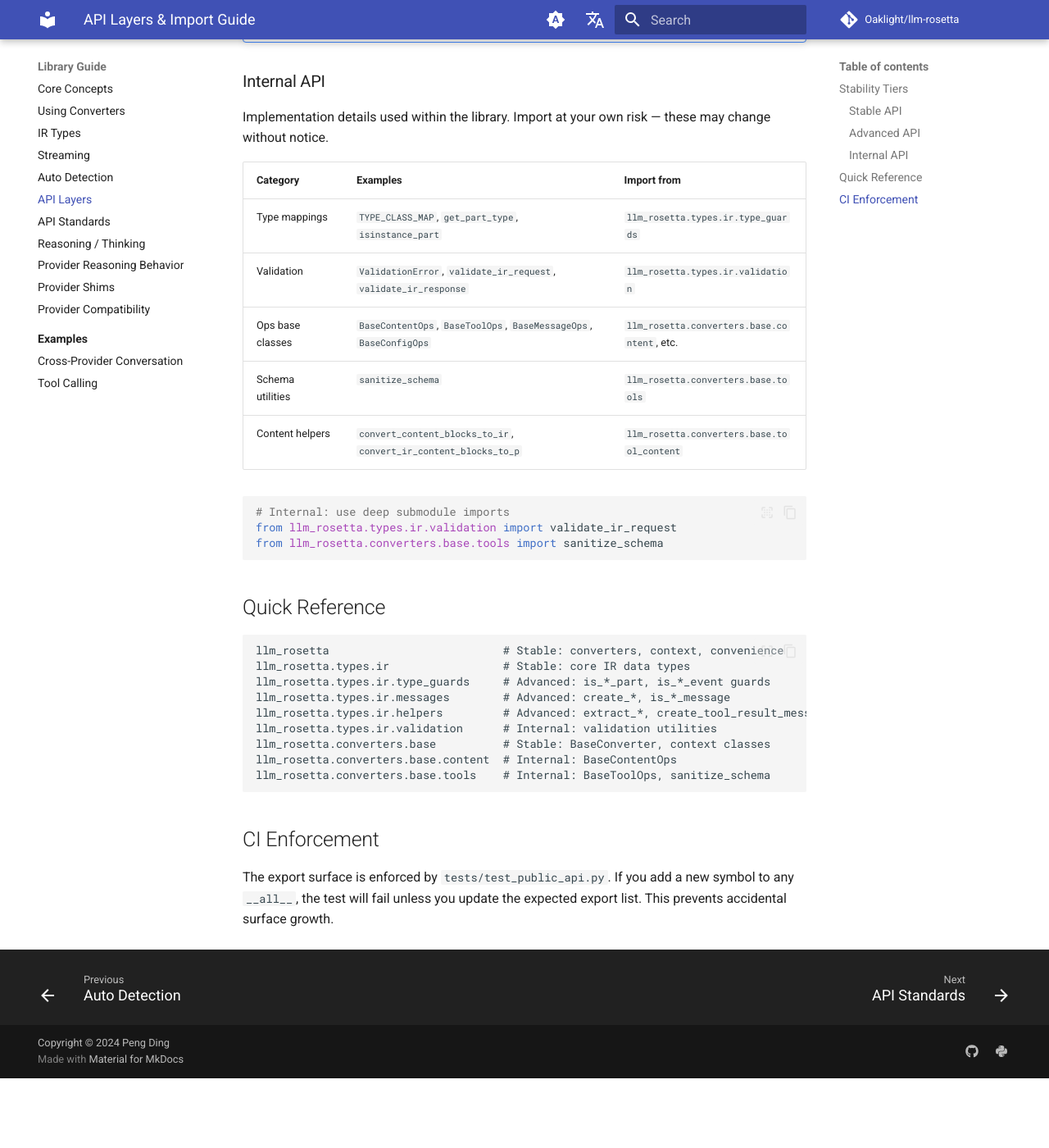
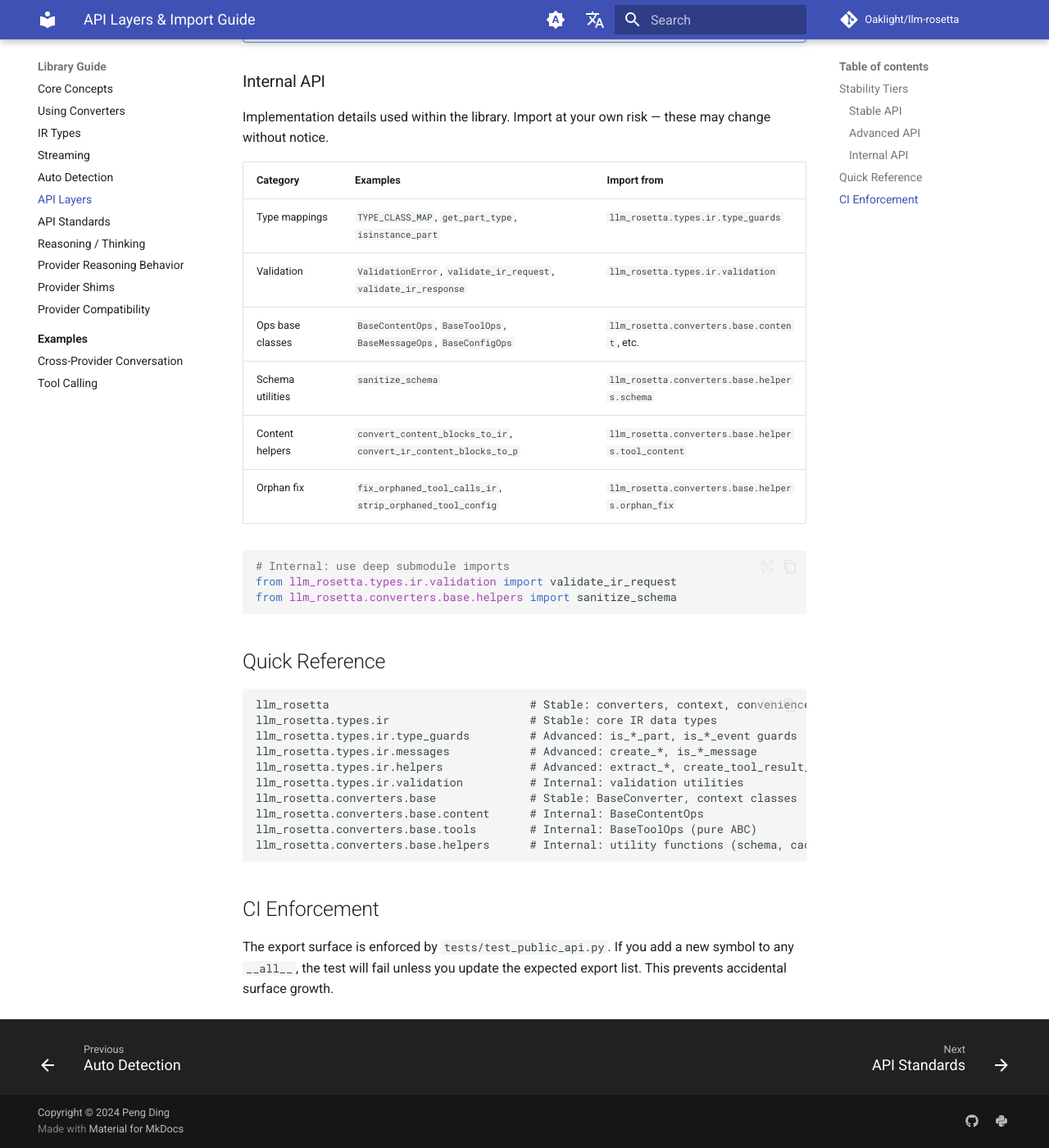
Before and after one commit to Oaklight/llm-rosetta, an MkDocs documentation site: the page built from docs/guide/api-layers.md, in a window 1280 px wide and 1400 px high, scrolled down 1639 px. Shown: the whole window at 82% size. Built offline with MkDocs 1.6.1 and Material for MkDocs 9.7.7, drawn with Linux system fonts in a browser that asks for light colours; comment, search, counter and statistics services are not loaded; before the commit the page ends 2954 px from its top, so only the background shows below that.

Commit message:
docs: add #303 #308 #311 changelog entries; update import paths for helpers/ refactor

````diff
--- a/docs/guide/api-layers.md
+++ b/docs/guide/api-layers.md
@@ -56,27 +56,29 @@ Implementation details used within the library. Import at your own risk — thes
 | Type mappings | `TYPE_CLASS_MAP`, `get_part_type`, `isinstance_part` | `llm_rosetta.types.ir.type_guards` |
 | Validation | `ValidationError`, `validate_ir_request`, `validate_ir_response` | `llm_rosetta.types.ir.validation` |
 | Ops base classes | `BaseContentOps`, `BaseToolOps`, `BaseMessageOps`, `BaseConfigOps` | `llm_rosetta.converters.base.content`, etc. |
-| Schema utilities | `sanitize_schema` | `llm_rosetta.converters.base.tools` |
-| Content helpers | `convert_content_blocks_to_ir`, `convert_ir_content_blocks_to_p` | `llm_rosetta.converters.base.tool_content` |
+| Schema utilities | `sanitize_schema` | `llm_rosetta.converters.base.helpers.schema` |
+| Content helpers | `convert_content_blocks_to_ir`, `convert_ir_content_blocks_to_p` | `llm_rosetta.converters.base.helpers.tool_content` |
+| Orphan fix | `fix_orphaned_tool_calls_ir`, `strip_orphaned_tool_config` | `llm_rosetta.converters.base.helpers.orphan_fix` |
 
 ```python
 # Internal: use deep submodule imports
 from llm_rosetta.types.ir.validation import validate_ir_request
-from llm_rosetta.converters.base.tools import sanitize_schema
+from llm_rosetta.converters.base.helpers import sanitize_schema
 ```
 
 ## Quick Reference
 
 ```text
-llm_rosetta                          # Stable: converters, context, convenience
-llm_rosetta.types.ir                 # Stable: core IR data types
-llm_rosetta.types.ir.type_guards     # Advanced: is_*_part, is_*_event guards
-llm_rosetta.types.ir.messages        # Advanced: create_*, is_*_message
-llm_rosetta.types.ir.helpers         # Advanced: extract_*, create_tool_result_message
-llm_rosetta.types.ir.validation      # Internal: validation utilities
-llm_rosetta.converters.base          # Stable: BaseConverter, context classes
-llm_rosetta.converters.base.content  # Internal: BaseContentOps
-llm_rosetta.converters.base.tools    # Internal: BaseToolOps, sanitize_schema
+llm_rosetta                              # Stable: converters, context, convenience
+llm_rosetta.types.ir                     # Stable: core IR data types
+llm_rosetta.types.ir.type_guards         # Advanced: is_*_part, is_*_event guards
+llm_rosetta.types.ir.messages            # Advanced: create_*, is_*_message
+llm_rosetta.types.ir.helpers             # Advanced: extract_*, create_tool_result_message
+llm_rosetta.types.ir.validation          # Internal: validation utilities
+llm_rosetta.converters.base              # Stable: BaseConverter, context classes
+llm_rosetta.converters.base.content      # Internal: BaseContentOps
+llm_rosetta.converters.base.tools        # Internal: BaseToolOps (pure ABC)
+llm_rosetta.converters.base.helpers      # Internal: utility functions (schema, cache, orphan fix, etc.)
 ```
 
 ## CI Enforcement
````
Also changed, not shown: docs/changelog.md (+5 -0 lines), docs/guide/compatibility.md (+1 -1 lines).
